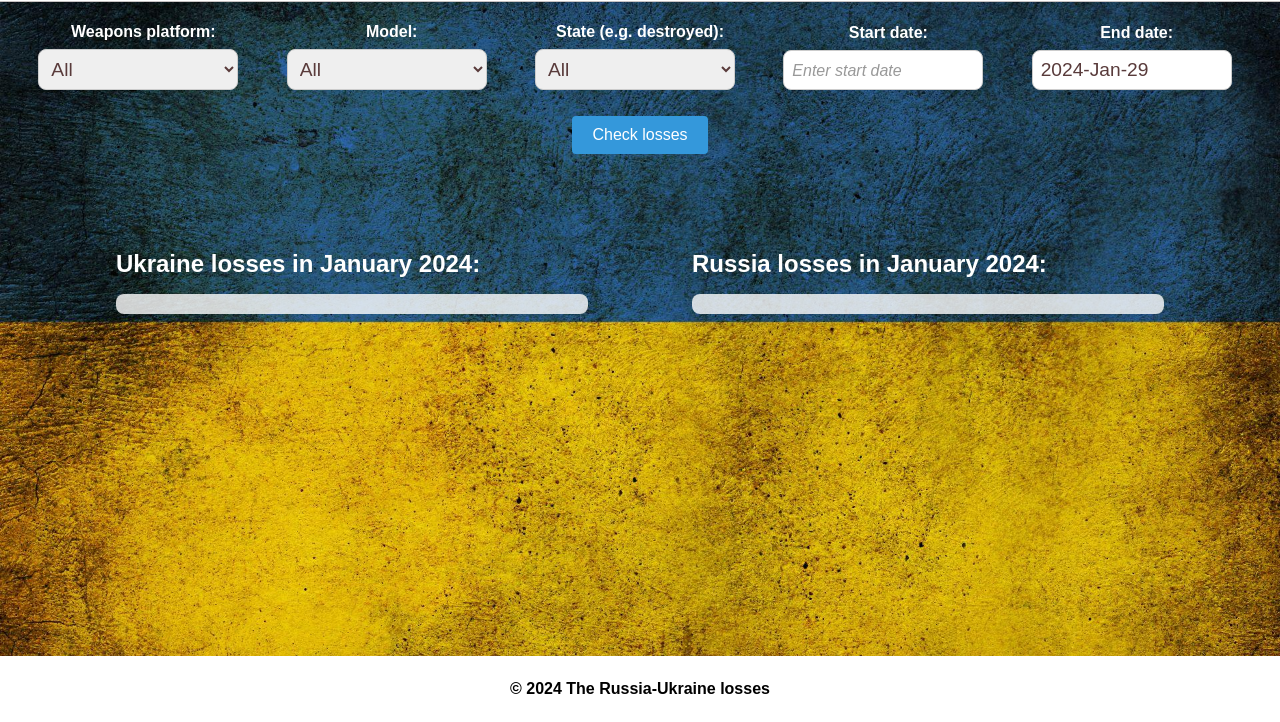
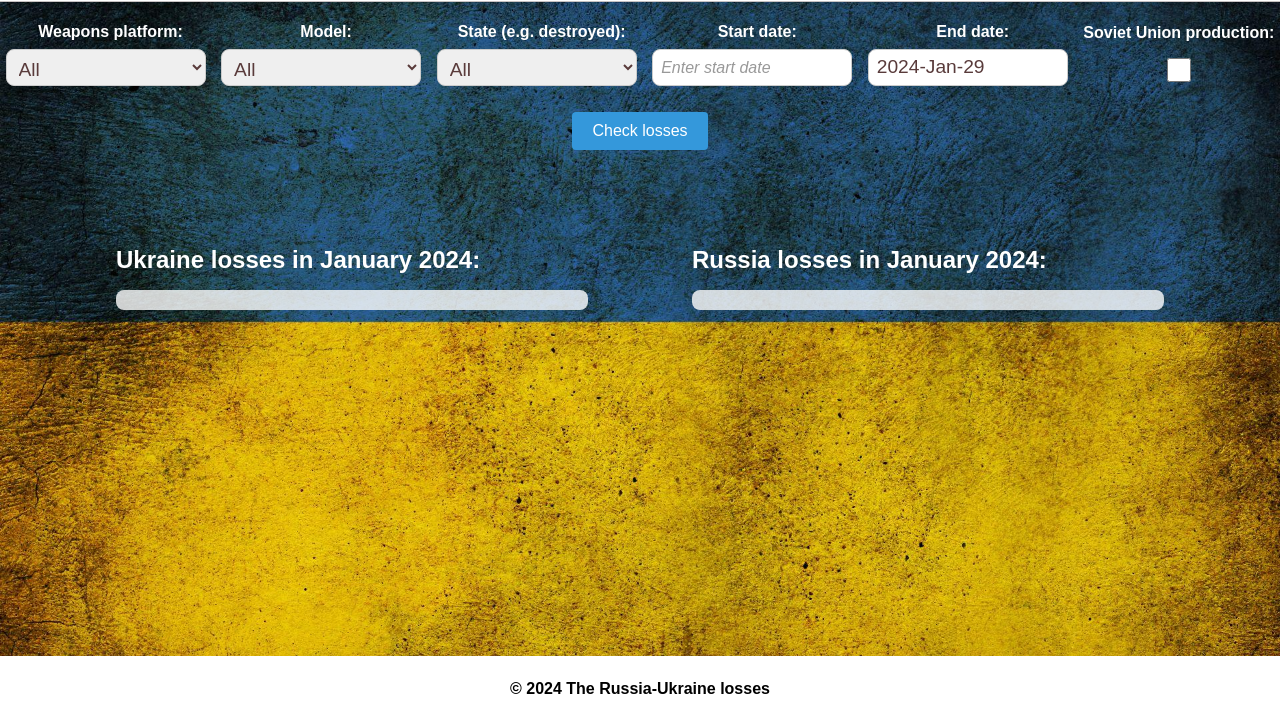
Before and after one commit to NatalyBV/losses, a plain HTML site: page losses.html in a window 1280 px wide. Shown: the part 78-800 px from the top of the page. Drawn offline with nearby package versions, Linux system fonts and the light colour scheme.

Commit message:
Added filter checkbox for SU equipment

```diff
--- a/losses.html
+++ b/losses.html
@@ -38,6 +38,9 @@
             <option value="destroyed">Destroyed</option>
             <option value="damaged">Damaged</option>
             <option value="abandoned">Abandoned</option>
+            <option value="captured">Captured</option>
+            <option value="damagedAndAbandoned">Damaged and abandoned</option>
+            <option value="capturedAndDestroyed">Captured and destroyed</option>
           </select>
         </div>
         <!-- Date -->
@@ -48,6 +51,12 @@
         <div>
           <label for="endDate" id="endDateText">End date:</label>
           <input type="text" id="endDate">
+        </div>
+        <!--Is Soviet Union production-->
+        <div>
+          <label for="scales" id="sovietUnionText">Soviet Union production:</label>
+          <input type="checkbox" id="sovietUnion" unchecked />
+          <span class="checkmark"></span>
         </div>
       </div>
       <!-- Button with onclick event that displays results -->
@@ -95,3 +104,5 @@
 <script src="calendar.js"></script>
 
 </html>
+<!-- https://www.oryxspioenkop.com/2022/02/attack-on-europe-documenting-ukrainian.html -->
+<!-- https://www.oryxspioenkop.com/2022/02/attack-on-europe-documenting-equipment.html 14120 -->
--- a/resources/losses.css
+++ b/resources/losses.css
@@ -68,6 +68,7 @@ select, #startDate, #endDate {
   color: #593b3b;
   font-size: 1.2rem;
   width: 12.5rem;
+  height:2.3rem;
   margin-right: 0.625rem;
 }
 
@@ -76,9 +77,19 @@ select, #startDate, #endDate {
   margin-bottom: 0.5rem;
 }
 
-#startDateText, #endDateText, #typeText, #modelText, #stateText {
+#startDateText, #endDateText, #typeText, #modelText, #stateText, #sovietUnionText {
   color:#ffffff;
   font-weight: bold;
+}
+
+#sovietUnion {
+  font: inherit;
+  margin-top:0.5rem;
+  width: 1.5em;
+  height: 1.5em;
+  border: 0.15em solid;
+  border-radius: 0.15em;
+  margin-bottom: 0.8rem;
 }
 
 #startDate::placeholder {
```
